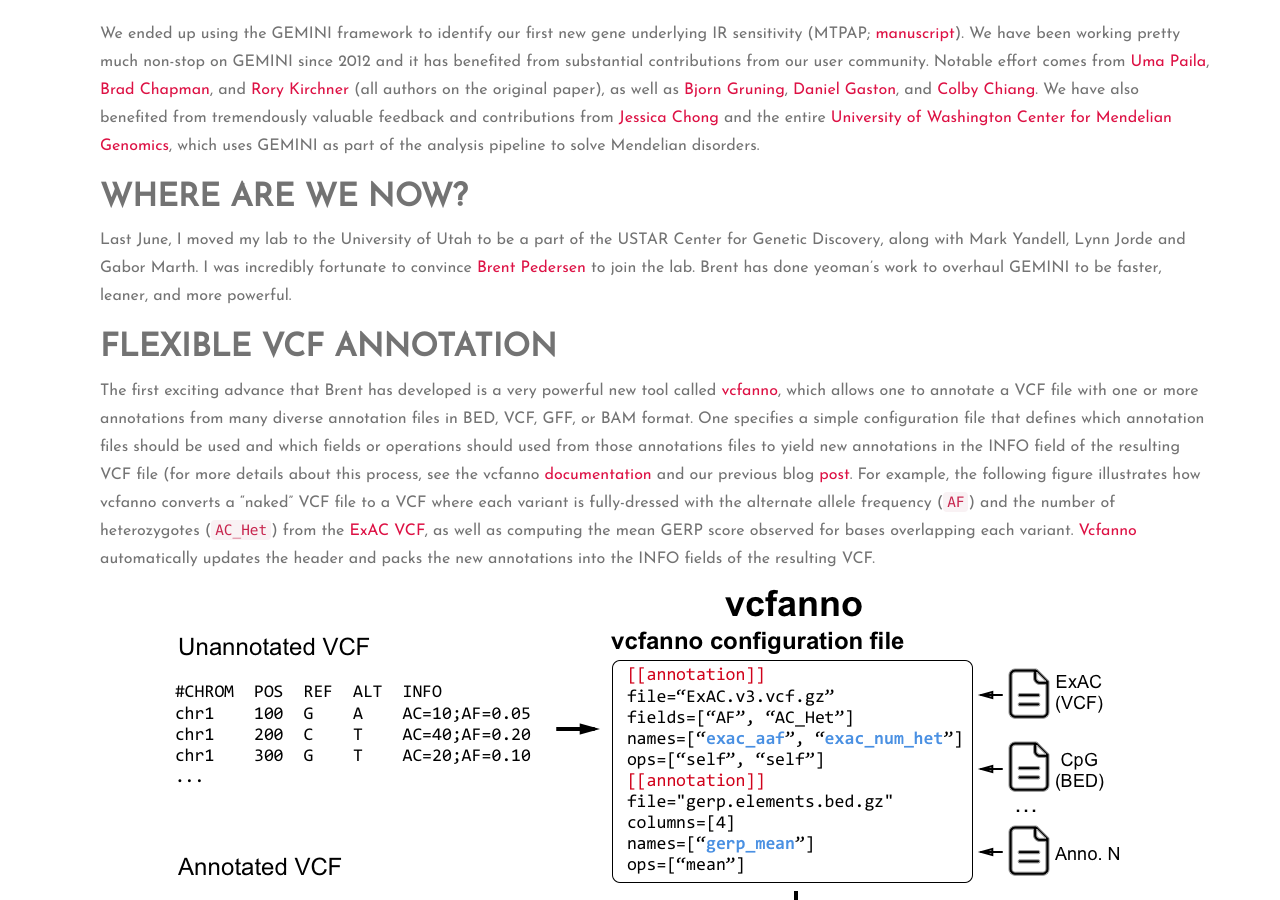
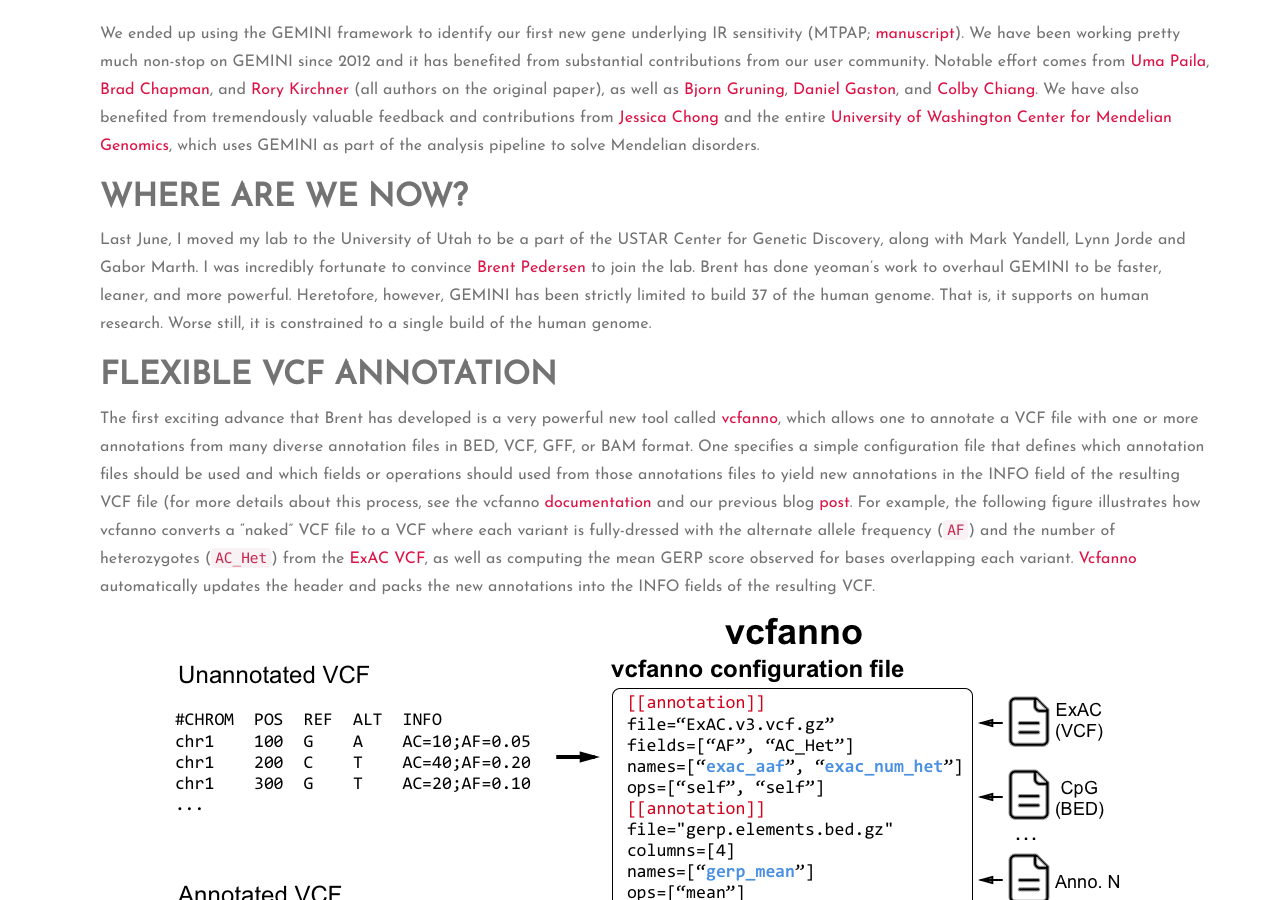
Before and after one commit to arq5x/arq5x.github.io, a Jekyll site: the page built from _posts/2016-02-08-gemini-version-0.18.1.markdown, in a window 1280 px wide and 900 px high, scrolled down 1731 px. Built offline with Jekyll 4.4.1, drawn with Linux system fonts in a browser that asks for light colours; some web fonts are replaced; comment, search, counter and statistics services are not loaded.

Commit message:
missing sentence

```diff
--- a/_posts/2016-02-08-gemini-version-0.18.1.markdown
+++ b/_posts/2016-02-08-gemini-version-0.18.1.markdown
@@ -25,7 +25,7 @@ We ended up using the GEMINI framework to identify our first new gene underlying
 
 Where are we now?
 -----------------
-Last June, I moved my lab to the University of Utah to be a part of the USTAR Center for Genetic Discovery, along with Mark Yandell, Lynn Jorde and Gabor Marth. I was incredibly fortunate to convince [Brent Pedersen](https://github.com/brentp) to join the lab. Brent has done yeoman's work to overhaul GEMINI to be faster, leaner, and more powerful.
+Last June, I moved my lab to the University of Utah to be a part of the USTAR Center for Genetic Discovery, along with Mark Yandell, Lynn Jorde and Gabor Marth. I was incredibly fortunate to convince [Brent Pedersen](https://github.com/brentp) to join the lab. Brent has done yeoman's work to overhaul GEMINI to be faster, leaner, and more powerful. Heretofore, however, GEMINI has been strictly limited to build 37 of the human genome. That is, it supports on human research. Worse still, it is constrained to a single build of the human genome.
 
 
 Flexible VCF annotation
```
